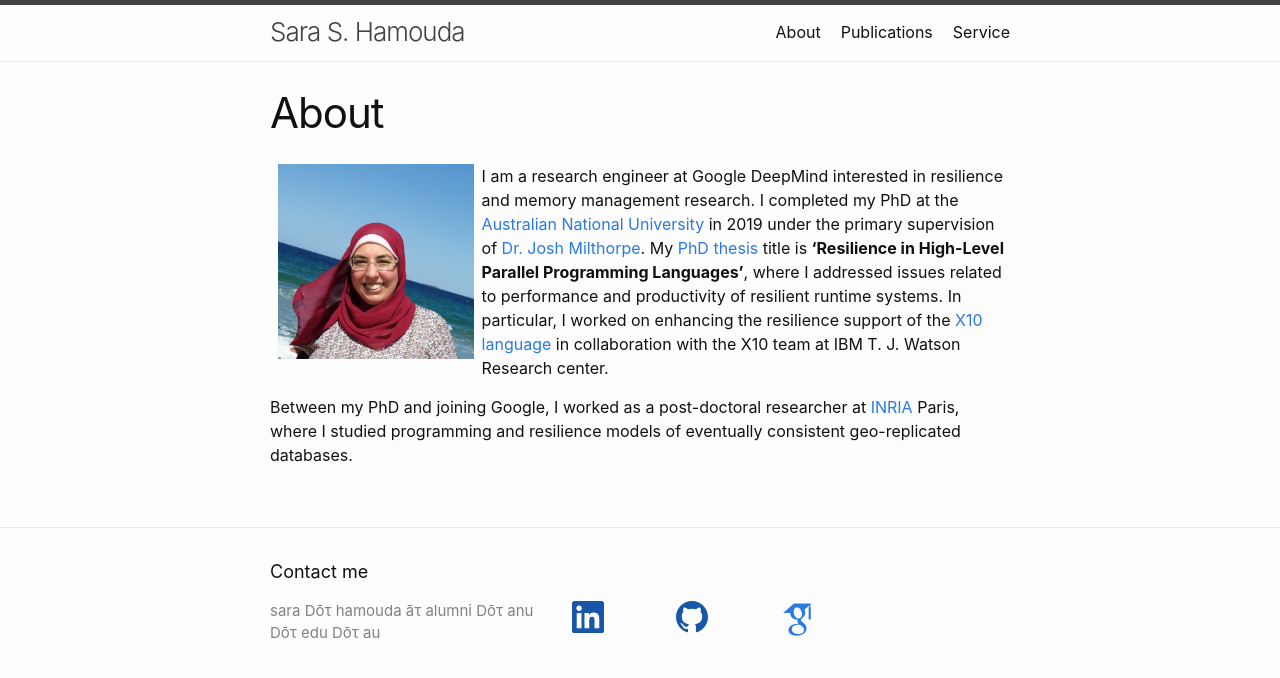
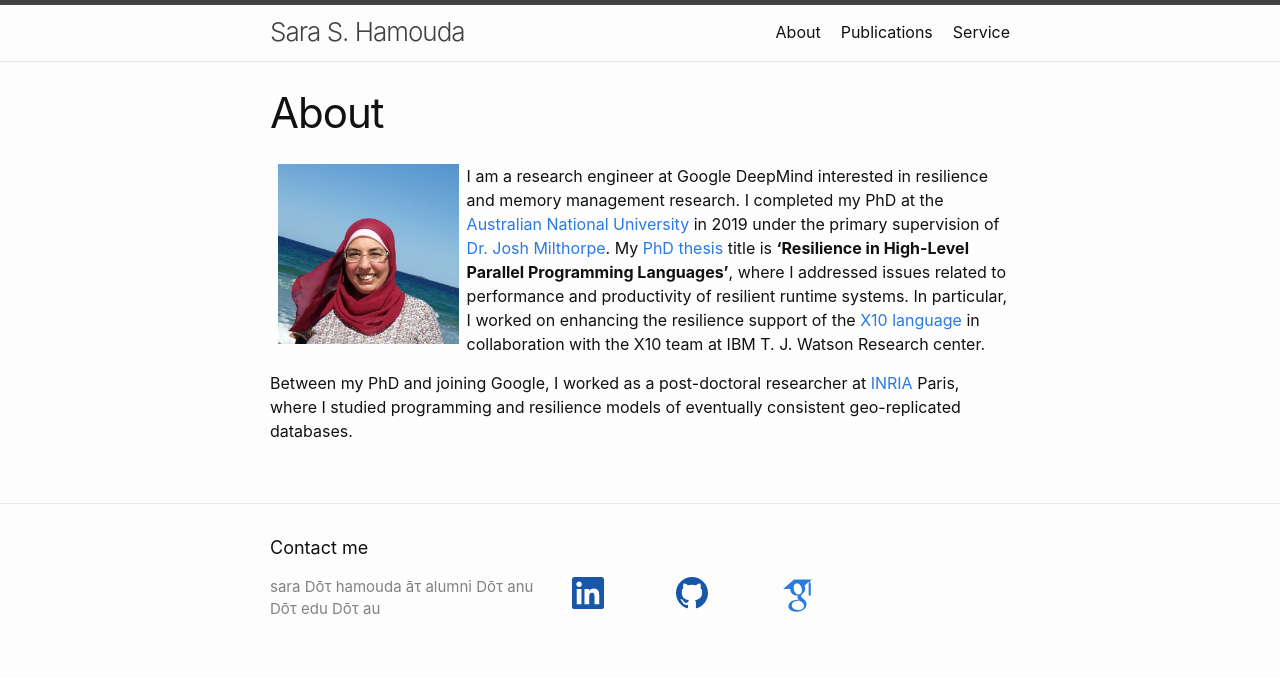
Before and after one commit to shamouda/shamouda.github.io, a Jekyll site: the page built from about.md, in a window 1280 px wide. Shown: the top 678 px of the page. Built offline with Jekyll 4.4.1, drawn with Linux system fonts in a browser that asks for light colours; some web fonts are replaced.

Commit message:
Update about.md

```diff
--- a/about.md
+++ b/about.md
@@ -4,7 +4,7 @@ title: About
 permalink: /about/
 ---
 
-<img style="float: left;" src="/assets/img/sara2_.jpg" width="195.6px" height="195" hspace="8">
+<img style="float: left;" src="/assets/img/sara2_.jpg" width="180.6px" height="180" hspace="8">
 
 I am a research engineer at Google DeepMind interested in resilience and memory management research.
 I completed my PhD at the [Australian National University](http://www.anu.edu.au/) in 2019
```
